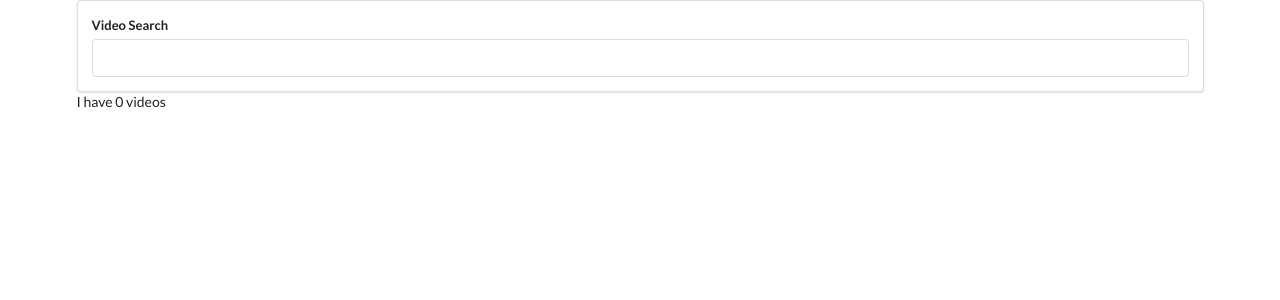
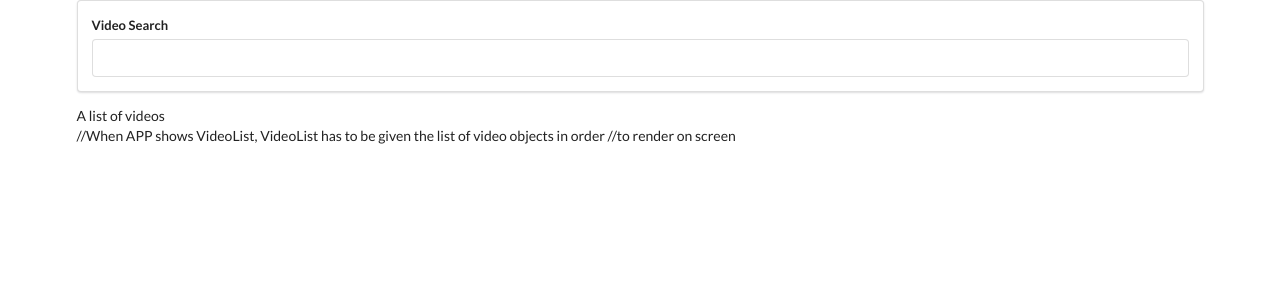
Before and after one commit to mekowalski/react-videos-app, a React (Create React App) app: page / in a window 1280 px wide. Shown: the top 300 px of the page. Built offline with nearby package versions, Linux system fonts and the light colour scheme.

Commit message:
import VideoList and call in in App and pass videos props

```diff
--- a/src/components/App.js
+++ b/src/components/App.js
@@ -1,6 +1,7 @@
 import React from 'react';
 import SearchBar from './SearchBar';
 import youtube from '../apis/youtube';
+import VideoList from './VideoList';
 
 class App extends React.Component {
   //first default state to be an emptry array, because this return is expected to be an array in the future
@@ -20,7 +21,9 @@ class App extends React.Component {
     return (
       <div className='ui container'>
         <SearchBar onFormSubmit={this.onTermSubmit} />
-        I have {this.state.videos.length} videos
+        <VideoList videos={this.state.videos} />
+        //When APP shows VideoList, VideoList has to be given the list of video objects in order
+        //to render on screen
       </div>
     );
   }
```
